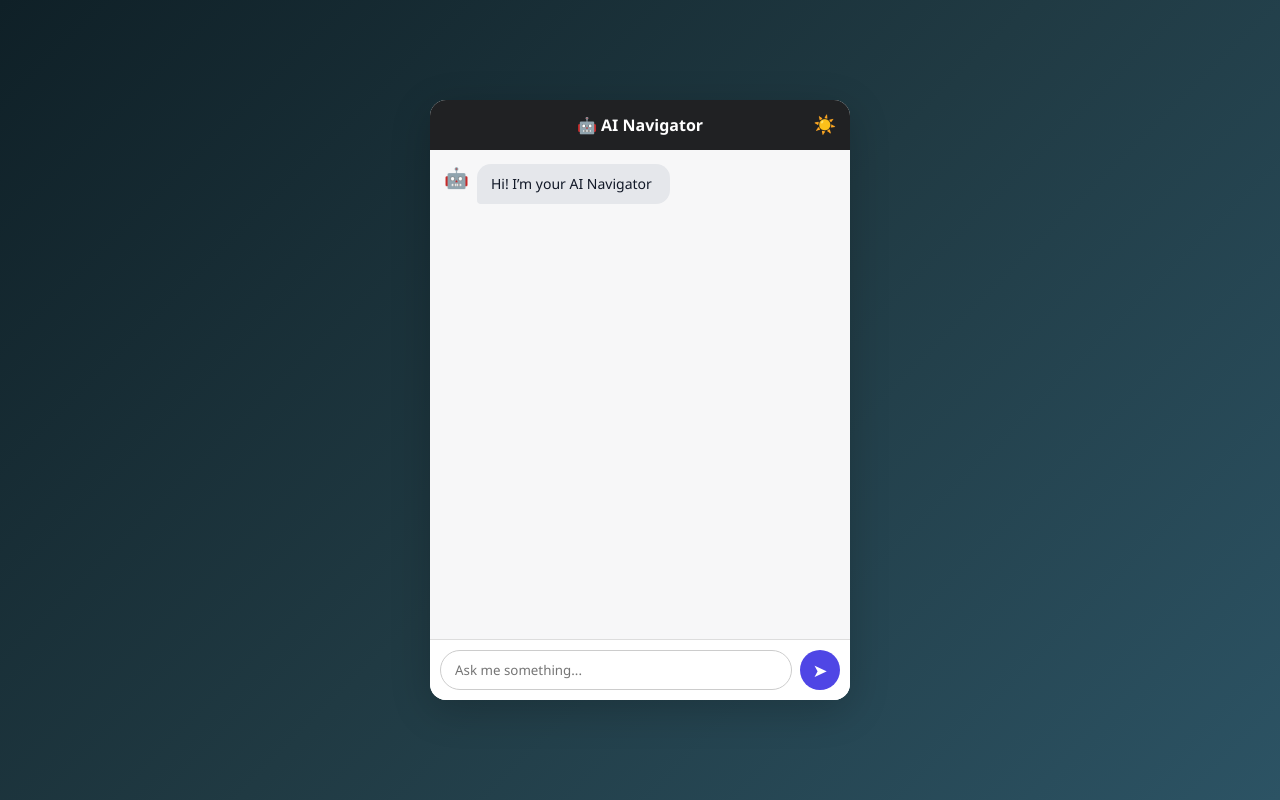
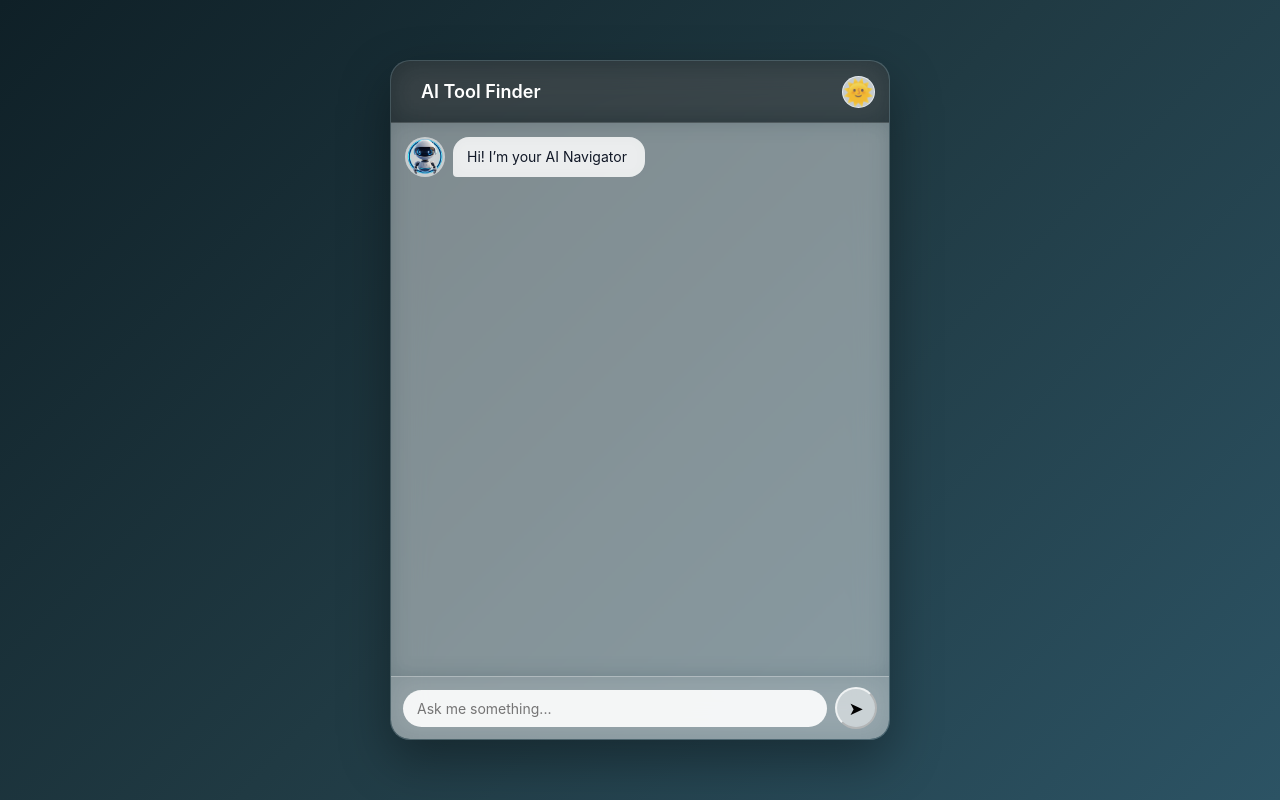
Before and after one commit to ChandraprakashR1011/ai-navigator-chatbot, a React (Create React App) app: page / in a window 1280 px wide. Built offline with nearby package versions, Linux system fonts and the light colour scheme.

Commit message:
BG color & Apple-style glass UI for light/dark mode

```diff
--- a/src/App.css
+++ b/src/App.css
@@ -3,7 +3,8 @@
   box-sizing: border-box;
   margin: 0;
   padding: 0;
-  font-family: "Segoe UI", sans-serif;
+  font-family: -apple-system, BlinkMacSystemFont, "SF Pro Display",
+    "Segoe UI", sans-serif;
 }
 
 /* ===== APP BACKGROUND ===== */
@@ -20,28 +21,85 @@
 }
 
 .light {
-  background: linear-gradient(135deg, #e0eafc, #cfdef3);
+  background: linear-gradient(135deg, #1c4278, #508cfd, #4994fd, #22549a);
+}
+.light .chat-card {
+  background: rgba(255, 255, 255, 0.35);
+  backdrop-filter: blur(22px);
+  -webkit-backdrop-filter: blur(22px);
+
+  border: 1px solid rgba(255, 255, 255, 0.45);
+  box-shadow: 0 25px 60px rgba(90, 153, 242, 0.35);
+}
+.light .chat-header {
+  background: rgba(255, 255, 255, 0.125);
+  backdrop-filter: blur(18px);
+
+  color: #0f172a;
+  border-bottom: 1px solid rgba(255, 255, 255, 0.6);
+}
+.light .chat-messages {
+  background: rgba(255, 255, 255, 0);
+  backdrop-filter: blur(16px);
+}
+.light .message.bot .text {
+  background: rgba(255, 255, 255, 0.800);
+  color: #0f172a;
+}
+.light .message.user .text {
+  background: rgba(255, 255, 255, 0.800);
+  color: #0d0000;
+}
+.light .chat-input {
+  background: rgba(255, 255, 255, 0.212);
+  backdrop-filter: blur(18px);
 }
 
-/* ===== CHAT CARD ===== */
+.light .chat-input input {
+  background: rgba(255, 255, 255, 0.589);
+  color: #0f172a;
+}
+.light .avatar {
+  background: rgba(255, 255, 255, 0);
+  box-shadow: 0 6px 14px rgba(79, 149, 253, 0);
+}
+.light .chat-input button:hover {
+ background: linear-gradient(135deg, #1c4278, #508cfd, #4994fd, #22549a);
+color:#f1f5f9;
+}
+
+
+
+/* ===== CHAT CARD (APPLE GLASS) ===== */
 .chat-card {
-  width: 420px;
-  height: 600px;
-  background: #ffffff;
-  border-radius: 16px;
+  width: 500px;
+  height: 680px;
+  border-radius: 20px;
+
+background: rgba(255, 255, 255, 0.145);  backdrop-filter: blur(18px);
+  -webkit-backdrop-filter: blur(18px);
+
+  border: 1px solid rgba(255, 255, 255, 0.059);
+  box-shadow: 0 20px 50px rgba(0, 0, 0, 0.35);
+
   display: flex;
   flex-direction: column;
   overflow: hidden;
-  box-shadow: 0 10px 40px rgba(0, 0, 0, 0.2);
 }
 
 /* ===== HEADER ===== */
 .chat-header {
-  background: #202123;
+  background: rgba(0, 0, 0, 0.35);
+  backdrop-filter: blur(14px);
+
   color: white;
-  padding: 14px 16px;
-  text-align: center;
+  padding: 20px 20px;
+  padding-left: 30px;
+
   font-weight: 600;
+  font-size: large;
+
+  border-bottom: 1px solid rgba(255, 255, 255, 0.15);
   position: relative;
 }
 
@@ -49,12 +107,15 @@
 .toggle {
   position: absolute;
   right: 14px;
-  top: 12px;
+  top: 15px;
   background: none;
   border: none;
-  color: white;
-  font-size: 18px;
+  color:  #f1f5f9c3;
+  font-size: 25px;
   cursor: pointer;
+  border-radius: 50%;
+  border:0.1px  #f1f5f9c3  solid;
+  background-color: #f1f5f9c3;
 }
 
 /* ===== MESSAGES AREA ===== */
@@ -62,16 +123,20 @@
   flex: 1;
   padding: 14px;
   overflow-y: auto;
-  background: #f7f7f8;
+
+  background: rgba(255, 255, 255, 0.25);
+  backdrop-filter: blur(10px);
+
+  scroll-behavior: smooth;
 }
 
-/* Message row */
+/* ===== MESSAGE ROW ===== */
 .message {
   display: flex;
   align-items: flex-start;
   width: 100%;
-  margin-bottom: 10px;
-  overflow: hidden; /* 🔥 prevents overflow */
+  margin-bottom: 14px;
+  overflow: hidden;
 }
 
 /* Bot message left */
@@ -84,38 +149,57 @@
   justify-content: flex-end;
 }
 
-/* Avatar */
+/* ===== AVATAR ===== */
 .avatar {
-  flex-shrink: 0; /* 🔥 stops layout breaking */
-  font-size: 20px;
+  flex-shrink: 0;
+  width: 40px;
+  height: 40px;
+  border-radius: 50%;
+
+  background: rgba(255, 255, 255, 0.495);
+  backdrop-filter: blur(8px);
+
+  display: flex;
+  align-items: center;
+  justify-content: center;
+
   margin-right: 8px;
+
+}
+
+.avatar img {
+  width: 100%;
+  height: 100%;
+  border-radius: 50%;
+  object-fit: cover;
 }
 
 /* ===== TEXT BUBBLE ===== */
 .text {
-  max-width: calc(100% - 32px); /* 🔥 never exceeds container */
+  max-width: calc(100% - 48px);
   padding: 10px 14px;
-  border-radius: 14px;
+  border-radius: 16px;
   font-size: 14px;
   line-height: 1.4;
 
-  /* TEXT OVERFLOW FIXES */
   word-break: break-word;
   overflow-wrap: anywhere;
   white-space: pre-wrap;
+
+  backdrop-filter: blur(8px);
 }
 
 /* Bot bubble */
 .message.bot .text {
-  background: #e5e7eb;
+  background: rgba(255, 255, 255, 0.8);
   color: #111827;
   border-bottom-left-radius: 4px;
 }
 
 /* User bubble */
 .message.user .text {
-  background: #4f46e5;
-  color: #ffffff;
+  background: rgba(255, 255, 255, 0.800);
+  color: #000000;
   border-bottom-right-radius: 4px;
 }
 
@@ -123,7 +207,7 @@
 .typing {
   padding: 6px 14px;
   font-size: 13px;
-  color: #555;
+  color: #f1f5f9;
 }
 
 /* ===== TOOL CARDS ===== */
@@ -137,17 +221,21 @@
 .tool-card {
   display: block;
   padding: 12px;
-  border-radius: 12px;
-  background: #ffffff;
+  border-radius: 14px;
+
+  background: rgba(255, 255, 255, 0.800);
+  backdrop-filter: blur(10px);
+
   text-decoration: none;
   color: #111;
-  box-shadow: 0 4px 12px rgba(0, 0, 0, 0.08);
-  transition: transform 0.2s, box-shadow 0.2s;
+
+  box-shadow: 0 6px 16px rgba(0, 0, 0, 0.12);
+  transition: transform 0.25s ease, box-shadow 0.25s ease;
 }
 
 .tool-card:hover {
   transform: translateY(-2px);
-  box-shadow: 0 6px 16px rgba(0, 0, 0, 0.12);
+  box-shadow: 0 10px 22px rgba(0, 0, 0, 0.18);
 }
 
 .tool-name {
@@ -164,35 +252,45 @@
   display: flex;
   align-items: center;
   gap: 8px;
-  padding: 10px;
-  border-top: 1px solid #ddd;
-  background: #ffffff;
+  padding: 10px 12px;
+
+  background: rgba(255, 255, 255, 0.35);
+  backdrop-filter: blur(14px);
+
+  border-top: 1px solid rgba(255, 255, 255, 0.3);
 }
 
 .chat-input input {
   flex: 1;
   padding: 10px 14px;
   border-radius: 20px;
-  border: 1px solid #ccc;
+
+  border: none;
   outline: none;
+
+  font-size: 14px;
+  background: rgba(255, 255, 255, 0.9);
 }
 
 .chat-input button {
-  width: 40px;
-  height: 40px;
+  width: 42px;
+  height: 42px;
   border-radius: 50%;
-  border: none;
-  background: #4f46e5;
-  color: white;
+  background: rgba(255, 255, 255, 0.50);
+ border-color: #ffffffb5;
+  color: linear-gradient(135deg, #16313d, #407283, #2ba0d3);
+
   font-size: 18px;
   cursor: pointer;
 }
 
 .chat-input button:hover {
-  background: #3730a3;
+
+  background: linear-gradient(135deg, #24576d, #24738e, #1488b9);
+  color:rgba(255, 255, 255, 0.934);
 }
 
-/* ===== FADE IN ANIMATION ===== */
+/* ===== FADE-IN ANIMATION ===== */
 .fade-in {
   animation: fadeIn 0.35s ease-in-out;
 }
--- a/src/components/ChatApp.jsx
+++ b/src/components/ChatApp.jsx
@@ -13,9 +13,9 @@ function ChatApp() {
     <div className={dark ? "app-bg dark" : "app-bg light"}>
       <div className="chat-card">
         <div className="chat-header">
-          🤖 AI Navigator
+           AI Tool Finder
           <button onClick={() => setDark(!dark)} className="toggle">
-            {dark ? "☀️" : "🌙"}
+            {dark ? "🌞" : "🌛"}
           </button>
         </div>
 
--- a/src/components/ChatMessages.jsx
+++ b/src/components/ChatMessages.jsx
@@ -1,4 +1,5 @@
 import { useEffect, useRef } from "react";
+import avatarImg from "../assets/avatar.png";
 
 function ChatMessages({ messages }) {
   const bottomRef = useRef(null);
@@ -17,7 +18,7 @@ function ChatMessages({ messages }) {
         >
           {/* BOT AVATAR (only for bot messages) */}
           {msg.sender === "bot" && (
-            <span className="avatar">🤖</span>
+          <span className="avatar"><img className="avatarpng" src={avatarImg} alt="Bot Avatar"/></span>
           )}
 
           {/* TEXT MESSAGE */}
```
Also changed, not shown: src/assets/avatar.png (added).
